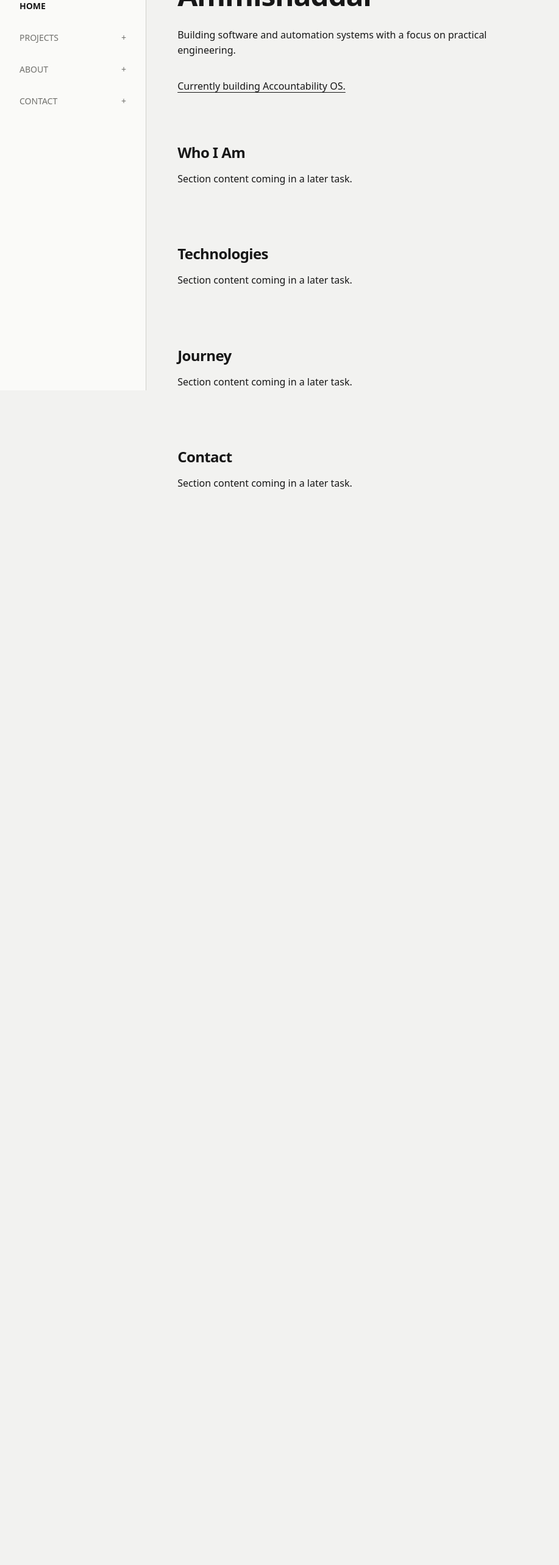
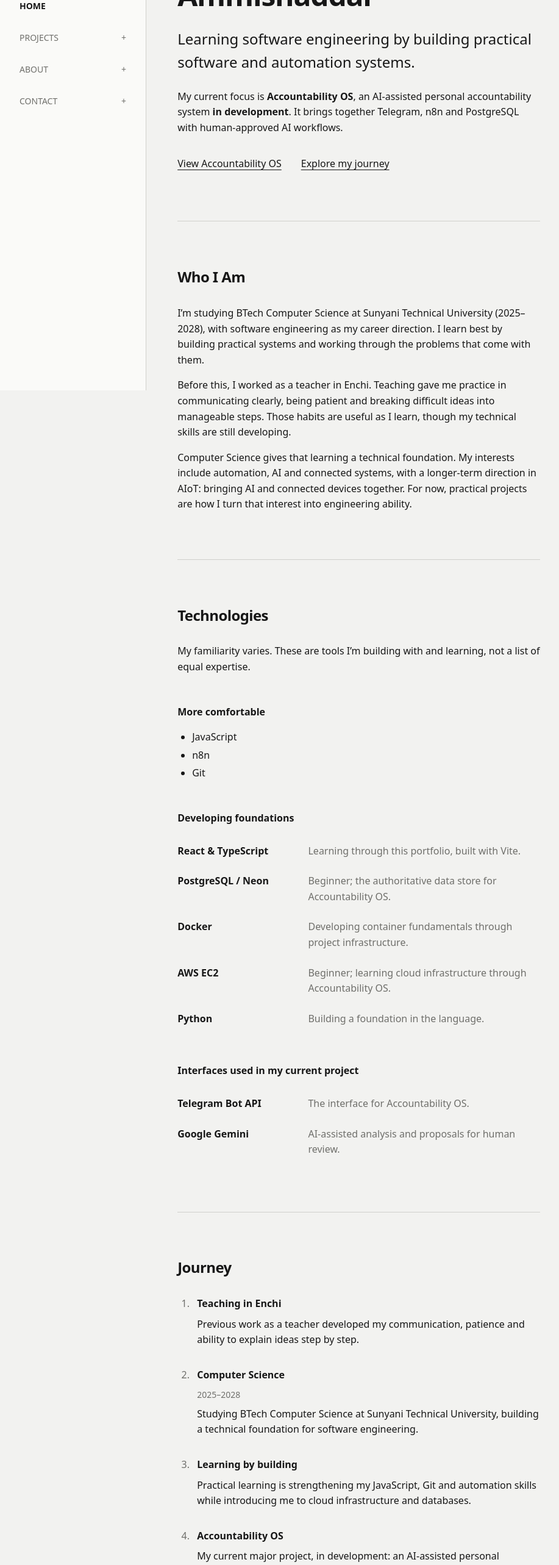
Before and after one commit to likkleSaint/portfolio-website, a React (Vite) app in the folder portfolio-v2/: page / in a window 1280 px wide. Shown: the part 160-2726 px from the top of the page at 61% size, without its empty margins (0-917 px from the left). Before the commit the page ends 1090 px from the top, so only its background shows below. Built offline with nearby package versions, Linux system fonts and the light colour scheme.

Commit message:
feat: add home and engineering profile content

```diff
--- /dev/null
+++ b/portfolio-v2/src/components/home/HomeSections.module.css
@@ -0,0 +1,69 @@
+.group {
+  margin-block-start: var(--space-7);
+}
+
+.group h3,
+.journey h3 {
+  font-size: var(--font-size-body);
+  line-height: var(--line-height-body);
+  letter-spacing: normal;
+}
+
+.familiar {
+  margin-block-start: var(--space-4);
+  padding-inline-start: var(--space-5);
+}
+
+.familiar li + li {
+  margin-block-start: var(--space-1);
+}
+
+.technologyList {
+  margin: var(--space-4) 0 0;
+}
+
+.technologyList > div {
+  display: grid;
+  gap: var(--space-1) var(--space-5);
+  padding-block: var(--space-3);
+}
+
+.technologyList dt {
+  font-weight: var(--font-weight-semibold);
+}
+
+.technologyList dd {
+  margin: 0;
+  color: var(--color-text-muted);
+}
+
+.journey {
+  padding-inline-start: var(--space-5);
+}
+
+.journey li {
+  padding-inline-start: var(--space-2);
+}
+
+.journey li + li {
+  margin-block-start: var(--space-6);
+}
+
+.journey li::marker {
+  color: var(--color-text-muted);
+}
+
+.journey p {
+  margin-block-start: var(--space-2);
+}
+
+.period {
+  color: var(--color-text-muted);
+  font-size: var(--font-size-small);
+}
+
+@media (min-width: 40rem) {
+  .technologyList > div {
+    grid-template-columns: minmax(0, 1fr) minmax(0, 2fr);
+  }
+}
--- /dev/null
+++ b/portfolio-v2/src/components/home/JourneySection.tsx
@@ -0,0 +1,48 @@
+import styles from './HomeSections.module.css'
+
+interface Milestone {
+  title: string
+  period?: string
+  description: string
+}
+
+const milestones: readonly Milestone[] = [
+  {
+    title: 'Teaching in Enchi',
+    description: 'Previous work as a teacher developed my communication, patience and ability to explain ideas step by step.',
+  },
+  {
+    title: 'Computer Science',
+    period: '2025–2028',
+    description: 'Studying BTech Computer Science at Sunyani Technical University, building a technical foundation for software engineering.',
+  },
+  {
+    title: 'Learning by building',
+    description: 'Practical learning is strengthening my JavaScript, Git and automation skills while introducing me to cloud infrastructure and databases.',
+  },
+  {
+    title: 'Accountability OS',
+    description: 'My current major project, in development: an AI-assisted personal management system combining Telegram, n8n, PostgreSQL, Google Gemini, Docker and AWS EC2. The principle is simple: AI proposes. Human decides. System executes.',
+  },
+  {
+    title: 'The direction ahead',
+    description: 'Growing toward software engineering, with a long-term interest in AIoT and systems that connect software, automation, AI and physical devices.',
+  },
+]
+
+export function JourneySection() {
+  return (
+    <section id="journey" tabIndex={-1} aria-labelledby="journey-title">
+      <h2 id="journey-title">Journey</h2>
+      <ol className={styles.journey}>
+        {milestones.map((milestone) => (
+          <li key={milestone.title}>
+            <h3>{milestone.title}</h3>
+            {milestone.period && <p className={styles.period}>{milestone.period}</p>}
+            <p>{milestone.description}</p>
+          </li>
+        ))}
+      </ol>
+    </section>
+  )
+}
--- /dev/null
+++ b/portfolio-v2/src/components/home/TechnologiesSection.tsx
@@ -0,0 +1,58 @@
+import styles from './HomeSections.module.css'
+
+interface Technology {
+  name: string
+  context: string
+}
+
+const developing: readonly Technology[] = [
+  { name: 'React & TypeScript', context: 'Learning through this portfolio, built with Vite.' },
+  { name: 'PostgreSQL / Neon', context: 'Beginner; the authoritative data store for Accountability OS.' },
+  { name: 'Docker', context: 'Developing container fundamentals through project infrastructure.' },
+  { name: 'AWS EC2', context: 'Beginner; learning cloud infrastructure through Accountability OS.' },
+  { name: 'Python', context: 'Building a foundation in the language.' },
+]
+
+const interfaces: readonly Technology[] = [
+  { name: 'Telegram Bot API', context: 'The interface for Accountability OS.' },
+  { name: 'Google Gemini', context: 'AI-assisted analysis and proposals for human review.' },
+]
+
+export function TechnologiesSection() {
+  return (
+    <section id="technologies" tabIndex={-1} aria-labelledby="technologies-title">
+      <h2 id="technologies-title">Technologies</h2>
+      <p>My familiarity varies. These are tools I’m building with and learning, not a list of equal expertise.</p>
+      <div className={styles.group}>
+        <h3>More comfortable</h3>
+        <ul className={styles.familiar}>
+          <li>JavaScript</li>
+          <li>n8n</li>
+          <li>Git</li>
+        </ul>
+      </div>
+      <div className={styles.group}>
+        <h3>Developing foundations</h3>
+        <dl className={styles.technologyList}>
+          {developing.map((technology) => (
+            <div key={technology.name}>
+              <dt>{technology.name}</dt>
+              <dd>{technology.context}</dd>
+            </div>
+          ))}
+        </dl>
+      </div>
+      <div className={styles.group}>
+        <h3>Interfaces used in my current project</h3>
+        <dl className={styles.technologyList}>
+          {interfaces.map((technology) => (
+            <div key={technology.name}>
+              <dt>{technology.name}</dt>
+              <dd>{technology.context}</dd>
+            </div>
+          ))}
+        </dl>
+      </div>
+    </section>
+  )
+}
--- a/portfolio-v2/src/pages/HomePage.module.css
+++ b/portfolio-v2/src/pages/HomePage.module.css
@@ -5,13 +5,46 @@
 .eyebrow {
   color: var(--color-text-muted);
   font-size: var(--font-size-small);
+  text-transform: uppercase;
+}
+
+.lead {
+  font-size: var(--font-size-heading);
+  line-height: var(--line-height-body);
+}
+
+.actions {
+  display: flex;
+  flex-wrap: wrap;
+  gap: var(--space-2) var(--space-6);
+}
+
+.actions a {
+  display: inline-flex;
+  align-items: center;
+  min-block-size: var(--target-size);
+}
+
+.sections {
+  padding-block-start: var(--space-7);
 }
 
 .sections > section {
-  padding-block: var(--space-7);
+  padding-block: var(--section-space);
+  border-block-start: var(--border-width) solid var(--color-border);
   scroll-margin-block-start: calc(var(--height-mobile-header) + var(--space-4));
+}
+
+.sections > section > h2 {
+  margin-block-end: var(--space-6);
 }
 
 .sections > section > p {
   margin-block-start: var(--space-4);
 }
+
+@media (min-width: 64rem) {
+  .sections > section {
+    scroll-margin-block-start: var(--space-5);
+  }
+}
--- a/portfolio-v2/src/pages/HomePage.tsx
+++ b/portfolio-v2/src/pages/HomePage.tsx
@@ -1,4 +1,6 @@
 import { Link } from 'react-router'
+import { JourneySection } from '../components/home/JourneySection'
+import { TechnologiesSection } from '../components/home/TechnologiesSection'
 import styles from './HomePage.module.css'
 
 export function HomePage() {
@@ -8,28 +10,48 @@ export function HomePage() {
       <header id="home" tabIndex={-1} className={styles.intro}>
         <p className={styles.eyebrow}>Software Engineer</p>
         <h1>Ammishaddai</h1>
+        <p className={styles.lead}>
+          Learning software engineering by building practical software and
+          automation systems.
+        </p>
         <p>
-          Building software and automation systems with a focus on practical
-          engineering.
+          My current focus is <strong>Accountability OS</strong>, an AI-assisted
+          personal accountability system <strong>in development</strong>. It brings
+          together Telegram, n8n and PostgreSQL with human-approved AI workflows.
         </p>
+        <div className={styles.actions}>
+          <Link to="/projects/accountability-os">View Accountability OS</Link>
+          <Link to="/#journey">Explore my journey</Link>
+        </div>
       </header>
-      <Link to="/projects/accountability-os">Currently building Accountability OS.</Link>
       <div className={styles.sections}>
         <section id="who-i-am" tabIndex={-1} aria-labelledby="who-i-am-title">
           <h2 id="who-i-am-title">Who I Am</h2>
-          <p>Section content coming in a later task.</p>
+          <p>
+            I’m studying BTech Computer Science at Sunyani Technical University
+            (2025–2028), with software engineering as my career direction. I learn
+            best by building practical systems and working through the problems
+            that come with them.
+          </p>
+          <p>
+            Before this, I worked as a teacher in Enchi. Teaching gave me practice
+            in communicating clearly, being patient and breaking difficult ideas
+            into manageable steps. Those habits are useful as I learn, though my
+            technical skills are still developing.
+          </p>
+          <p>
+            Computer Science gives that learning a technical foundation. My
+            interests include automation, AI and connected systems, with a
+            longer-term direction in AIoT: bringing AI and connected devices
+            together. For now, practical projects are how I turn that interest
+            into engineering ability.
+          </p>
         </section>
-        <section id="technologies" tabIndex={-1} aria-labelledby="technologies-title">
-          <h2 id="technologies-title">Technologies</h2>
-          <p>Section content coming in a later task.</p>
-        </section>
-        <section id="journey" tabIndex={-1} aria-labelledby="journey-title">
-          <h2 id="journey-title">Journey</h2>
-          <p>Section content coming in a later task.</p>
-        </section>
+        <TechnologiesSection />
+        <JourneySection />
         <section id="contact" tabIndex={-1} aria-labelledby="contact-title">
           <h2 id="contact-title">Contact</h2>
-          <p>Section content coming in a later task.</p>
+          <p>Contact experience coming in a later task.</p>
         </section>
       </div>
     </>
```
